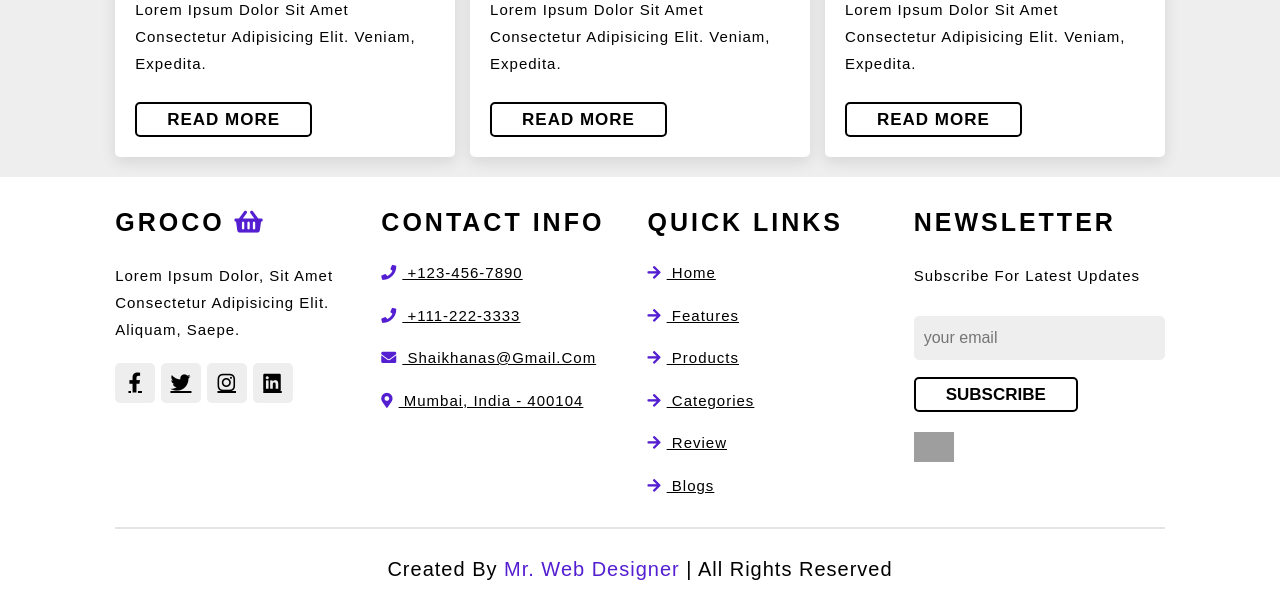
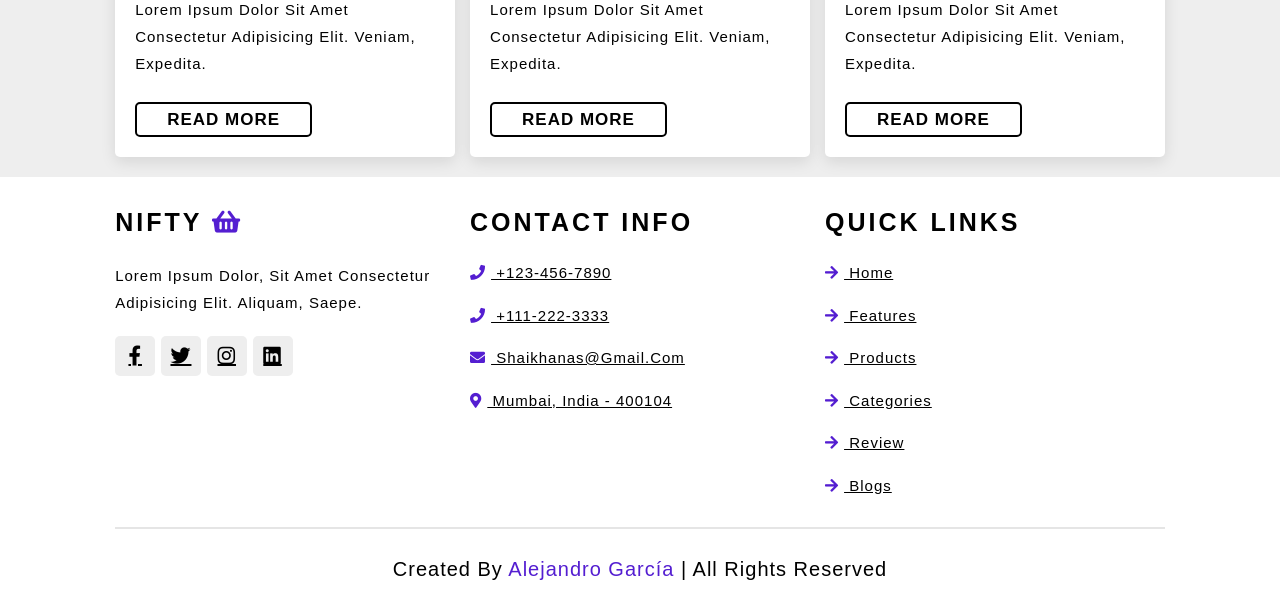
Before and after one commit to Alexg-z/NiftyPrint, a Flask app: page / in a window 1280 px wide. Shown: the part 4137-4751 px from the top of the page. Run offline with Flask 2, Linux system fonts and the light colour scheme; grey boxes are pictures that could not be loaded.

Commit message:
Estructuración

```diff
--- a/templates/layout.html
+++ b/templates/layout.html
@@ -59,26 +59,6 @@
                     <span class="quantity">qty : 1</span>
                 </div>
             </div>
-            <div class="box">
-                <i class="fas fa-trash"></i>
-                <img src="image/cart-img-2.png" alt="">
-                <div class="content">
-                    <h3>product</h3>
-                    <span class="price">$0.00/-</span>
-                    <span class="quantity">qty : 1</span>
-                </div>
-            </div>
-            <div class="box">
-                <i class="fas fa-trash"></i>
-                <img src="image/cart-img-3.png" alt="">
-                <div class="content">
-                    <h3>product</h3>
-                    <span class="price">$0.00/-</span>
-                    <span class="quantity">qty : 1</span>
-                </div>
-            </div>
-            <div class="total"> total : $0.00/- </div>
-            <a href="#" class="btn">checkout</a>
         </div>
 
         <!-- Login -->
@@ -89,6 +69,15 @@
             <p>forget your password <a href="{{url_for('recoveracc')}}">click here</a></p>
             <p>don't have an account <a href="{{url_for('register')}}">create now</a></p>
             <input type="submit" value="login now" class="btn">
+        </form>
+
+        <!-- Register -->
+        <form action="" class="login-form">
+            <h3>Quick register</h3>
+            <input type="email" placeholder="your email" class="box">
+            <input type="password" placeholder="your password" class="box">
+            <p>Login <a href="{{url_for('recoveracc')}}">now</a></p>
+            <input type="submit" value="Create now" class="btn">
         </form>
 
     </header>
@@ -105,7 +94,7 @@
         <div class="box-container">
 
             <div class="box">
-                <h3> groco <i class="fas fa-shopping-basket"></i> </h3>
+                <h3> Nifty <i class="fas fa-shopping-basket"></i> </h3>
                 <p>Lorem ipsum dolor, sit amet consectetur adipisicing elit. Aliquam, saepe.</p>
                 <div class="share">
                     <a href="#" class="fab fa-facebook-f"></a>
@@ -133,17 +122,9 @@
                 <a href="#" class="links"> <i class="fas fa-arrow-right"></i> blogs </a>
             </div>
 
-            <div class="box">
-                <h3>newsletter</h3>
-                <p>subscribe for latest updates</p>
-                <input type="email" placeholder="your email" class="email">
-                <input type="submit" value="subscribe" class="btn">
-                <img src="image/payment.png" class="payment-img" alt="">
-            </div>
-
         </div>
 
-        <div class="credit"> created by <span> mr. web designer </span> | all rights reserved </div>
+        <div class="credit"> created by <span> Alejandro García </span> | all rights reserved </div>
 
     </section>
 
```
